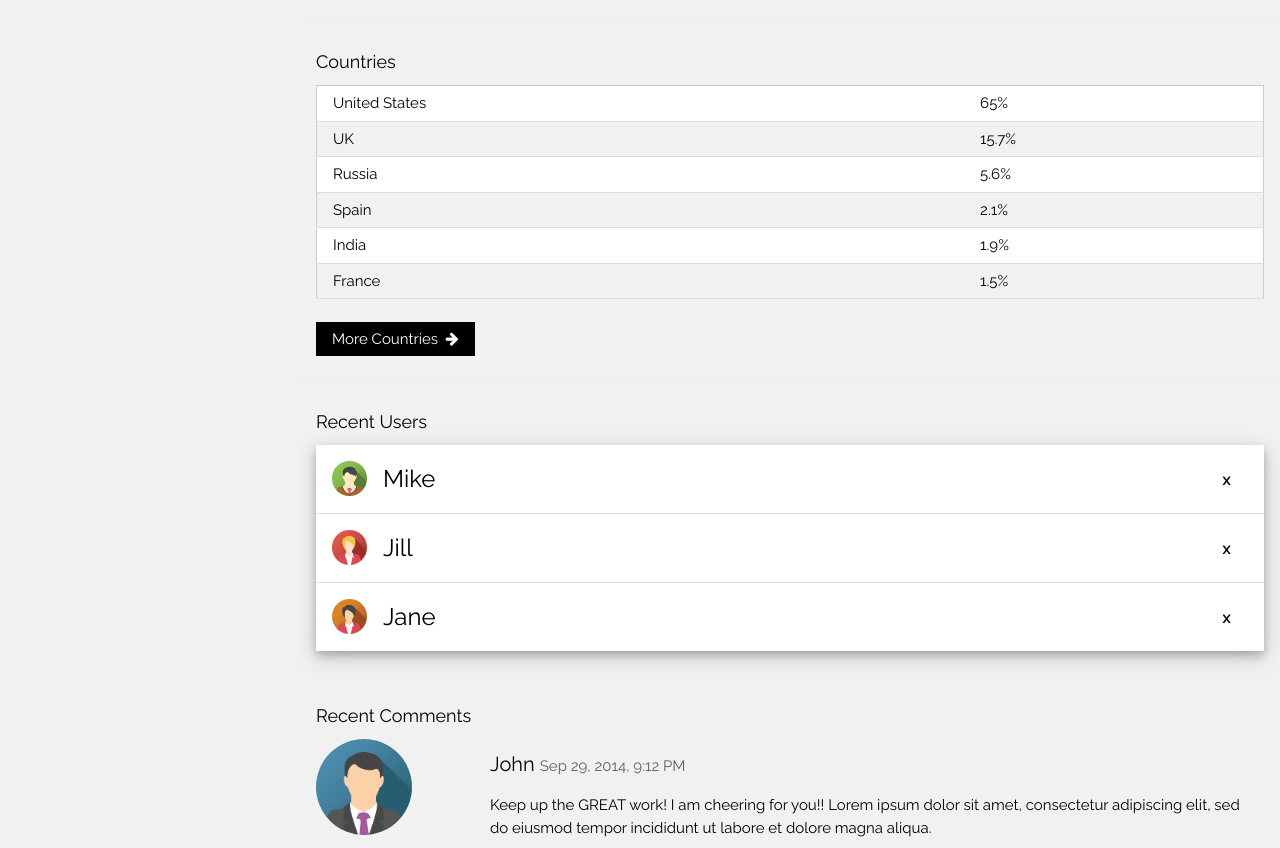
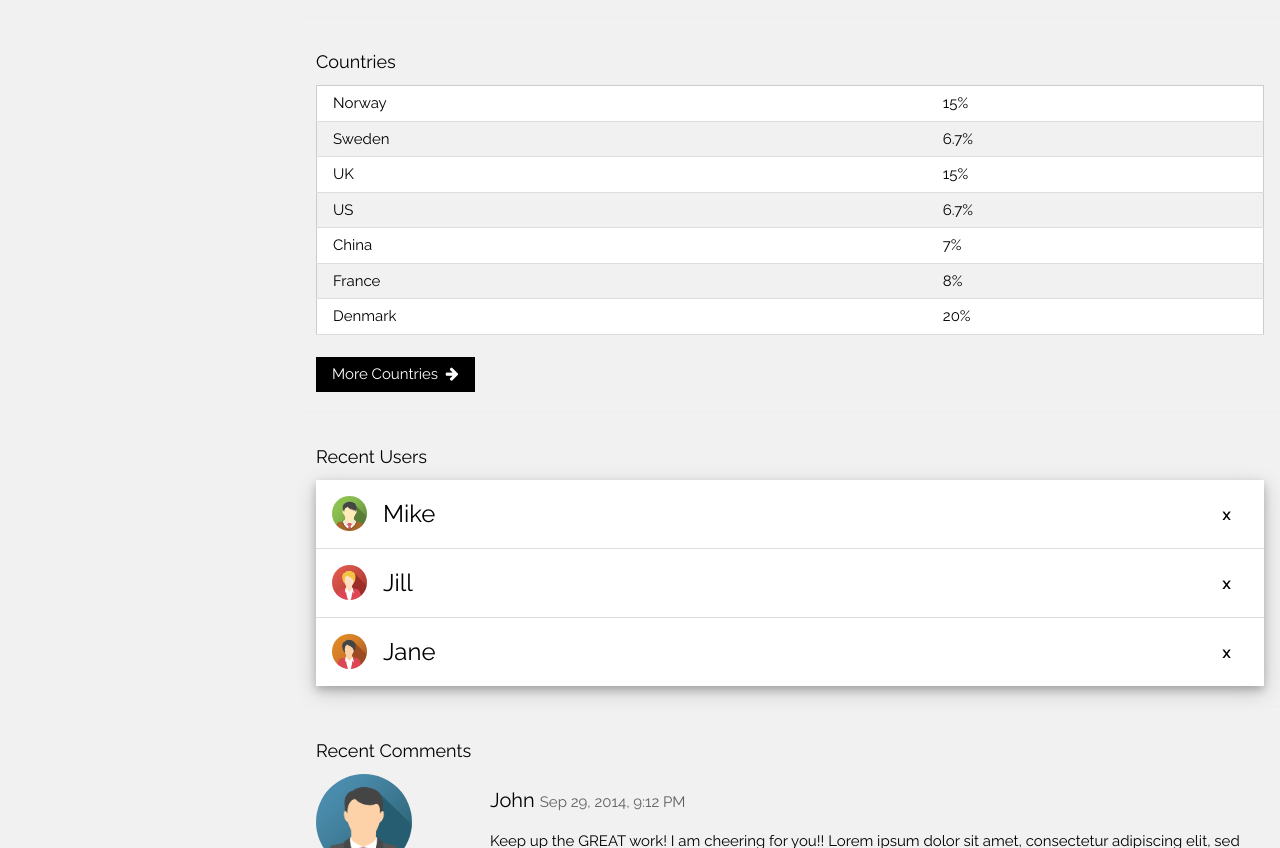
Before and after one commit to xpy32/angular_w3css, a plain HTML site: page index.html in a window 1280 px wide. Shown: the part 861-1709 px from the top of the page. Drawn offline with nearby package versions, Linux system fonts and the light colour scheme.

Commit message:
First draft

```diff
--- a/index.html
+++ b/index.html
@@ -1,6 +1,6 @@
 <!DOCTYPE html>
 <html>
-<title>W3.CSS</title>
+<title>Dashboard</title>
 <meta name="viewport" content="width=device-width, initial-scale=1">
 <link rel="stylesheet" href="css/w3.css">
 <link rel="stylesheet" href="https://fonts.googleapis.com/css?family=Raleway">
@@ -8,6 +8,8 @@
 <style>
 html,body,h1,h2,h3,h4,h5 {font-family: "Raleway", sans-serif}
 </style>
+<script src="https://ajax.googleapis.com/ajax/libs/angularjs/1.4.8/angular.min.js"></script>
+<script src="js/app.js"></script>
 <body class="w3-light-grey">
 
   <!-- Top container -->
@@ -175,34 +177,16 @@ html,body,h1,h2,h3,h4,h5 {font-family: "Raleway", sans-serif}
     <hr>
 
     <div class="w3-container">
+      <div ng-app="myApp" ng-controller="numbersCtrl">
         <h5>Countries</h5>
         <table class="w3-table w3-striped w3-bordered w3-border w3-hoverable w3-white">
-      <tr>
-        <td>United States</td>
-        <td>65%</td>
-      </tr>
-      <tr>
-        <td>UK</td>
-        <td>15.7%</td>
-      </tr>
-      <tr>
-        <td>Russia</td>
-        <td>5.6%</td>
-      </tr>
-      <tr>
-        <td>Spain</td>
-        <td>2.1%</td>
-      </tr>
-      <tr>
-        <td>India</td>
-        <td>1.9%</td>
-      </tr>
-      <tr>
-        <td>France</td>
-        <td>1.5%</td>
+          <tr ng-repeat="x in numbers">
+            <td>{{x.country}}</td>
+            <td>{{x.number}}</td>
           </tr>
         </table><br>
         <button class="w3-btn">More Countries  <i class="fa fa-arrow-right"></i></button>
+      </div>
     </div>
     <hr>
     <div class="w3-container">
--- /dev/null
+++ b/js/app.js
@@ -0,0 +1,12 @@
+var app = angular.module('myApp', []);
+app.controller('numbersCtrl', function($scope) {
+    $scope.numbers = [
+        {number:'15%',country:'Norway'},
+        {number:'6.7%',country:'Sweden'},
+        {number:'15%',country:'UK'},
+        {number:'6.7%',country:'US'},
+        {number:'7%',country:'China'},
+        {number:'8%',country:'France'},
+        {number:'20%',country:'Denmark'}
+    ];
+});
```
Lines whose indentation alone changed are shown as unchanged.
